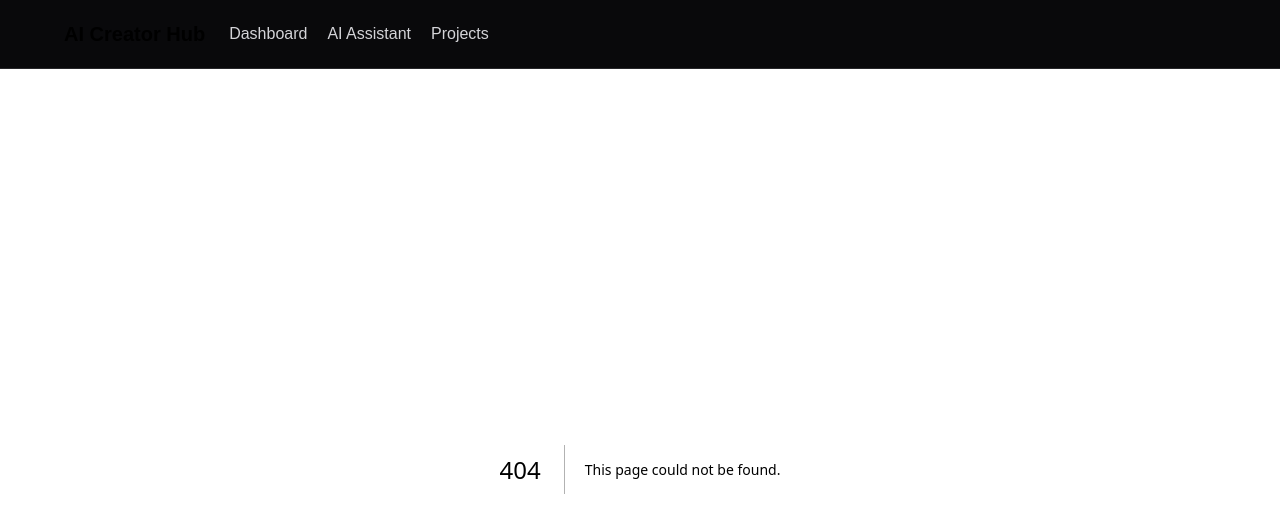
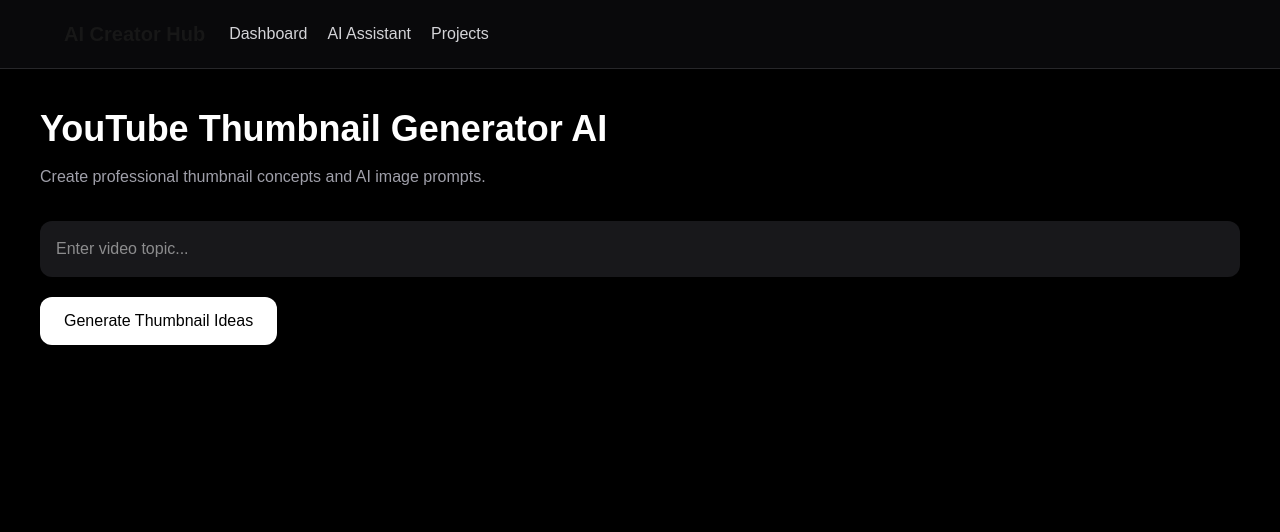
Before and after one commit to aicreatorhub-team/ai-creator-hub, a Next.js app: page /youtube-creator/thumbnail-generator in a window 1280 px wide. Before the commit this address had no page. Shown: the top 532 px of the page. Built offline with nearby package versions, Linux system fonts and the light colour scheme.

Commit message:
Add YouTube Thumbnail Generator AI module

```diff
--- /dev/null
+++ b/app/youtube-creator/thumbnail-generator/page.tsx
@@ -0,0 +1,90 @@
+"use client";
+
+import { useState } from "react";
+
+export default function ThumbnailGeneratorPage() {
+  const [topic, setTopic] = useState("");
+  const [ideas, setIdeas] = useState("");
+
+  function generateThumbnailIdeas() {
+    if (!topic.trim()) {
+      setIdeas("Please enter a video topic first.");
+      return;
+    }
+
+    setIdeas(
+`YouTube Thumbnail Ideas for: ${topic}
+
+IDEA 1:
+Main Text:
+"AI WILL CHANGE EVERYTHING"
+
+Visual:
+A person looking at a futuristic AI screen, dramatic lighting, modern technology background.
+
+Colors:
+Black + Blue + Neon Glow
+
+STYLE:
+High CTR YouTube thumbnail
+
+
+IDEA 2:
+Main Text:
+"The Future of ${topic}"
+
+Visual:
+Before and after comparison showing transformation.
+
+Colors:
+Strong contrast, bright elements, professional creator style.
+
+
+IDEA 3:
+Main Text:
+"I Tested ${topic}"
+
+Visual:
+Creator face reaction + large object + curiosity effect.
+
+AI IMAGE PROMPT:
+Professional YouTube thumbnail, high contrast, cinematic lighting, futuristic technology, viral YouTube style.`
+    );
+  }
+
+  return (
+    <main className="min-h-screen bg-black text-white p-10">
+
+      <h1 className="text-4xl font-bold mb-4">
+        YouTube Thumbnail Generator AI
+      </h1>
+
+      <p className="text-zinc-400 mb-8">
+        Create professional thumbnail concepts and AI image prompts.
+      </p>
+
+      <input
+        value={topic}
+        onChange={(e) => setTopic(e.target.value)}
+        placeholder="Enter video topic..."
+        className="w-full bg-zinc-900 rounded-xl p-4 mb-5"
+      />
+
+      <button
+        onClick={generateThumbnailIdeas}
+        className="bg-white text-black px-6 py-3 rounded-xl"
+      >
+        Generate Thumbnail Ideas
+      </button>
+
+      {ideas && (
+        <div className="mt-8 bg-zinc-900 rounded-2xl p-6">
+          <pre className="whitespace-pre-wrap">
+            {ideas}
+          </pre>
+        </div>
+      )}
+
+    </main>
+  );
+}
```
